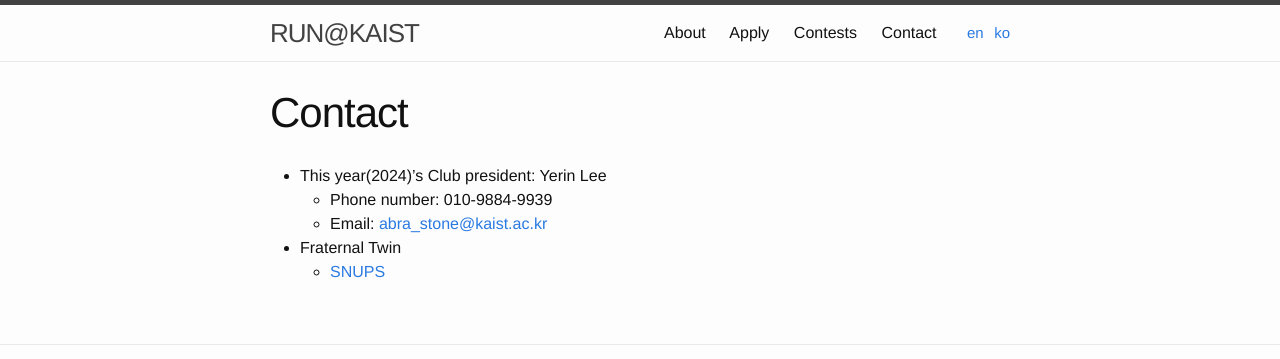
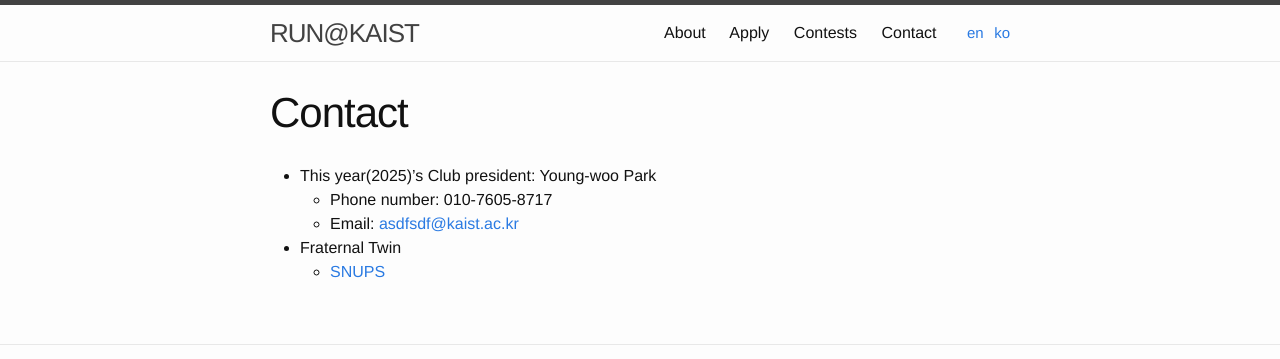
Before and after one commit to RUN-KAIST/kaist.run, a Jekyll site: the page built from contact/en.md, in a window 1280 px wide. Shown: the top 359 px of the page. Built offline with Jekyll 4.4.1, drawn with Linux system fonts in a browser that asks for light colours.

Commit message:
Update contact en

```diff
--- a/contact/en.md
+++ b/contact/en.md
@@ -7,8 +7,8 @@ lang: en
 order: 100
 ---
 
-- This year(2024)'s Club president: Yerin Lee
-  - Phone number: 010-9884-9939
-  - Email: [abra_stone@kaist.ac.kr](mailto:abra_stone@kaist.ac.kr)
+- This year(2025)'s Club president: Young-woo Park
+  - Phone number: 010-7605-8717
+  - Email: [asdfsdf@kaist.ac.kr](mailto:asdfsdf@kaist.ac.kr)
 - Fraternal Twin
   - [SNUPS](https://snups.org)
```
